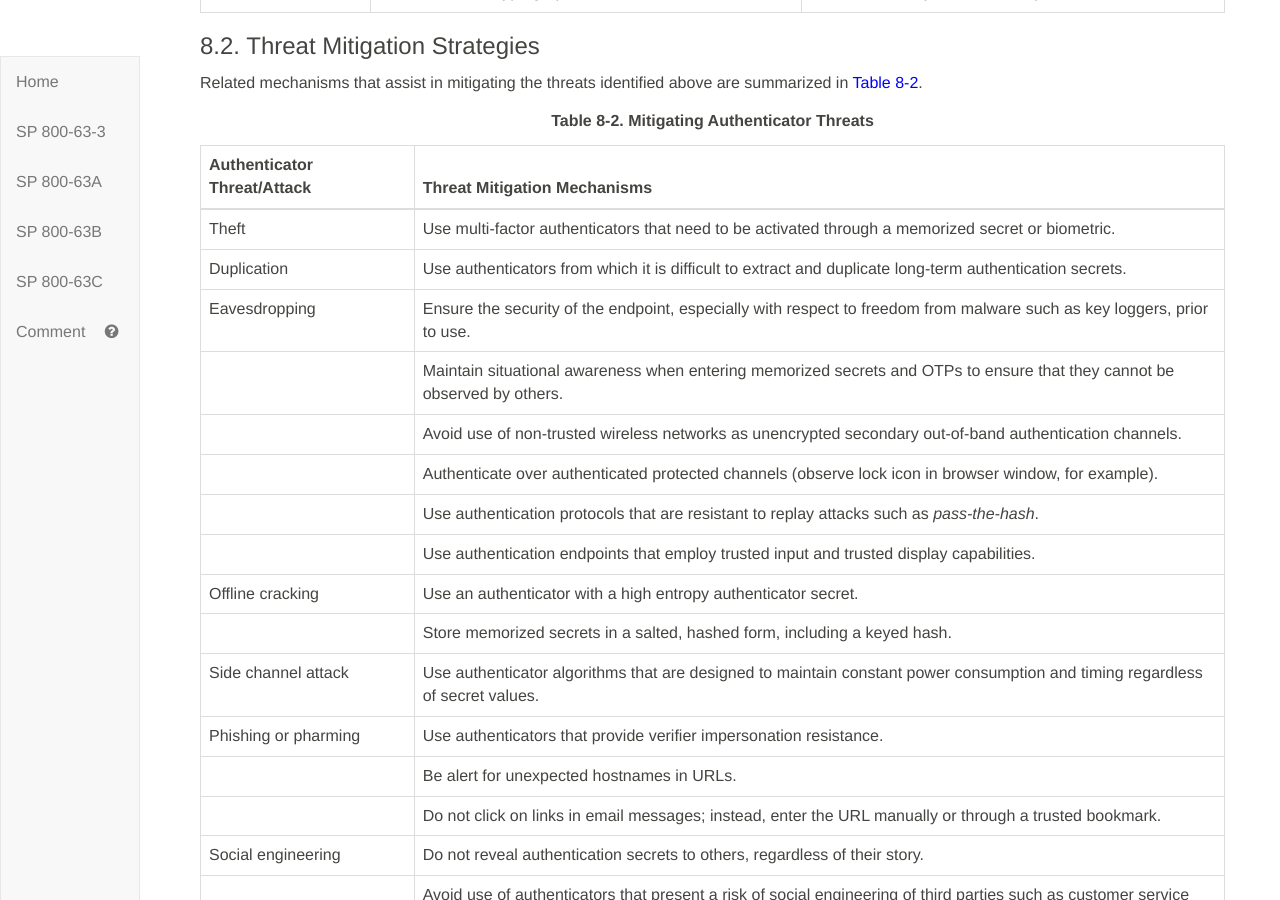
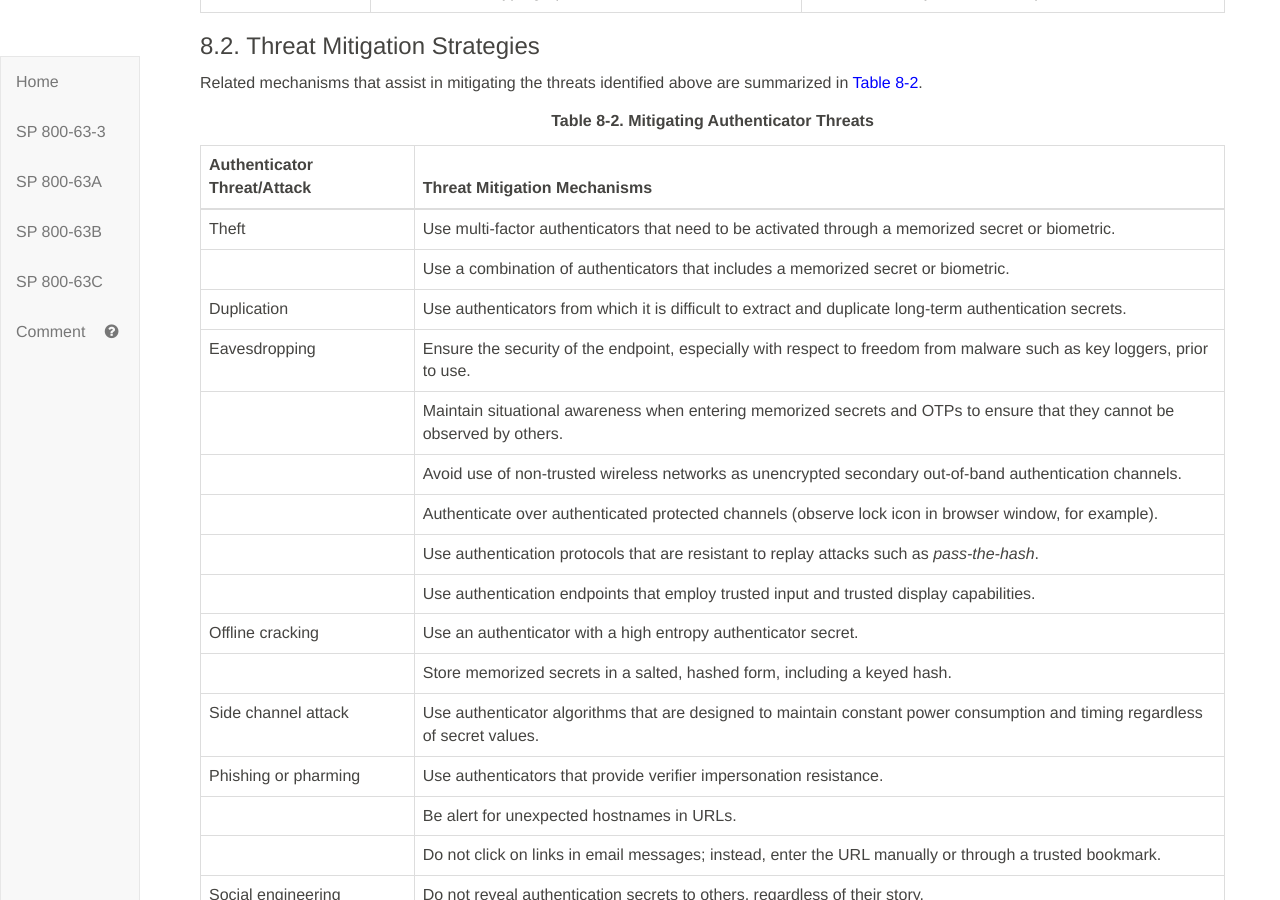
Before and after one commit to usnistgov/800-63-3, a Jekyll site: the page built from sp800-63b/sec8_security.md, in a window 1280 px wide and 900 px high, scrolled down 2525 px. Built offline with Jekyll 4.4.1, drawn with Linux system fonts in a browser that asks for light colours; our own code applies the rules of GitHub Pages for plain Markdown files.

Commit message:
Mitigate theft with combination of authenticators. Closes #1255

```diff
--- a/sp800-63b/sec8_security.md
+++ b/sp800-63b/sec8_security.md
@@ -72,6 +72,7 @@ Related mechanisms that assist in mitigating the threats identified above are su
 | **Authenticator Threat/Attack** | **Threat Mitigation Mechanisms** |
 |---------------------------------|----------------------------------|
 | Theft | Use multi-factor authenticators that need to be activated through a memorized secret or biometric.|
+| | Use a combination of authenticators that includes a memorized secret or biometric.
 | Duplication |  Use authenticators from which it is difficult to extract and duplicate long-term authentication secrets. |
 | Eavesdropping | Ensure the security of the endpoint, especially with respect to freedom from malware such as key loggers, prior to use.
 | | Maintain situational awareness when entering memorized secrets and OTPs to ensure that they cannot be observed by others.
```
